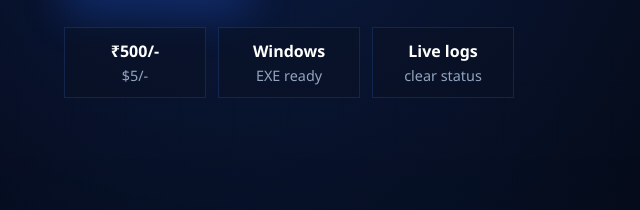
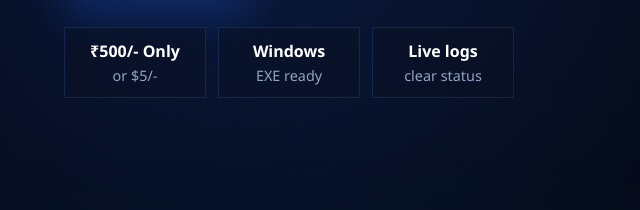
Before and after one commit to gaara1964/login-tool, a website built with Vite: page index.html in a window 1280 px wide. Shown: the part 528-738 px from the top of the page, 0-640 px from the left. Built offline with nearby package versions, Linux system fonts and the light colour scheme.

Commit message:
Update index.html

```diff
--- a/index.html
+++ b/index.html
@@ -40,8 +40,8 @@
           </div>
           <dl class="hero-stats" aria-label="Product highlights">
             <div>
-              <dt>₹500/-</dt>
-              <dd>  $5/-</dd>
+              <dt>₹500/- Only</dt>
+              <dd> or $5/-</dd>
             </div>
             <div>
               <dt>Windows</dt>
```
